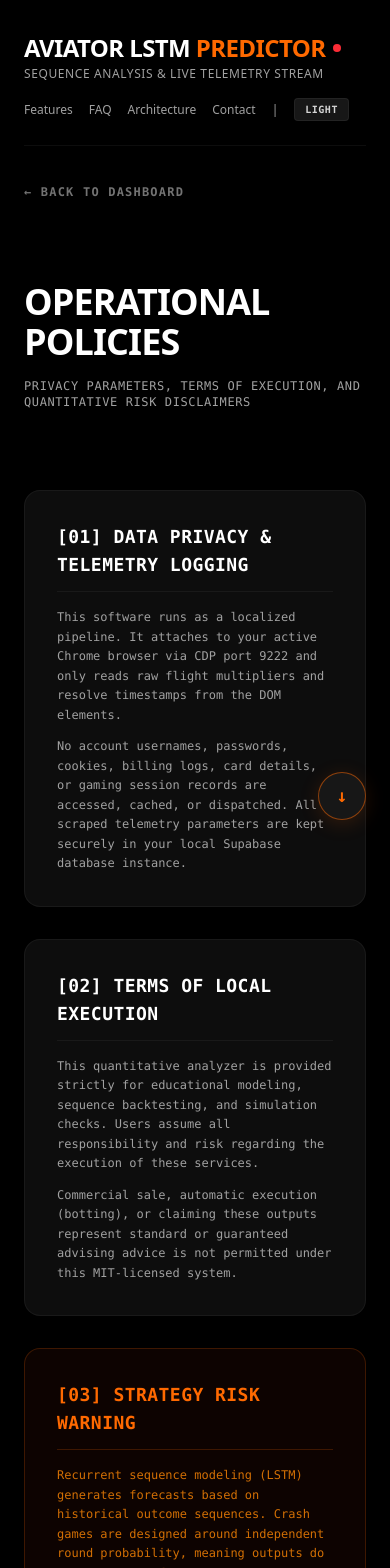
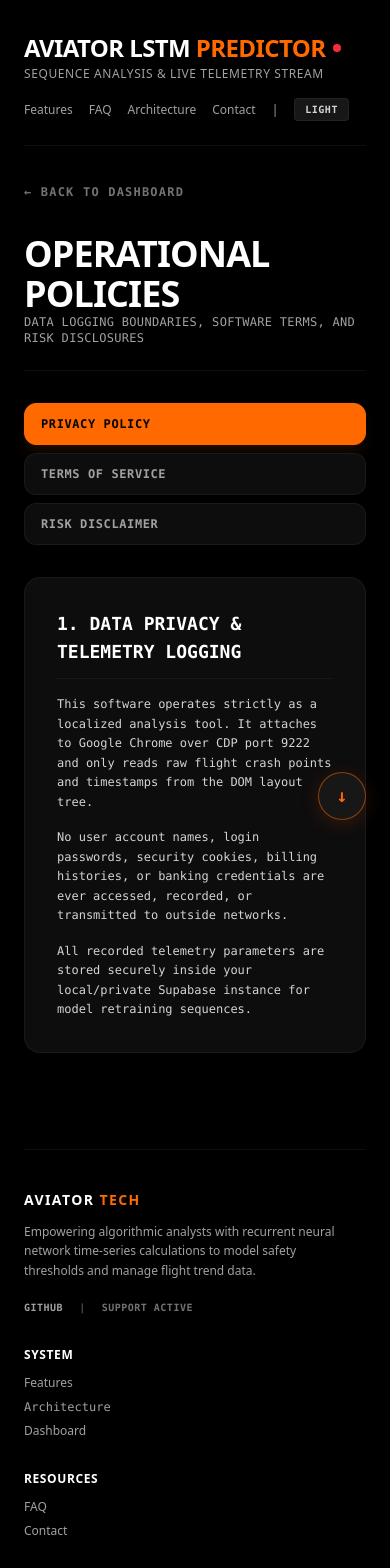
Before and after one commit to thulanesigasa/aviator, a Next.js app in the folder frontend/: page /policies in a window 390 px wide. Shown: the top 1568 px of the page. Built offline with nearby package versions, Linux system fonts and the light colour scheme; no server answers.

Commit message:
feat: implement side-navigation policy manager hub and exhaustive button overrides for light-theme mode

```diff
--- a/frontend/src/app/globals.css
+++ b/frontend/src/app/globals.css
@@ -18,7 +18,7 @@
 .light-theme {
   --background: #ffffff;
   --foreground: #000000;
-  --card: #f7f7f7;
+  --card: #f9f9f9;
   --card-border: rgba(0, 0, 0, 0.08);
 }
 
@@ -53,6 +53,65 @@
 }
 .light-theme .text-orange-500 {
   color: #ff6600 !important;
+}
+
+/* Dynamic button and select overrides in Light Mode */
+.light-theme button,
+.light-theme select,
+.light-theme table,
+.light-theme th,
+.light-theme td,
+.light-theme input {
+  transition: background-color 0.3s ease, border-color 0.3s ease, color 0.3s ease;
+}
+
+.light-theme button.bg-neutral-900,
+.light-theme .bg-neutral-900 {
+  background-color: #ededed !important;
+  border-color: rgba(0, 0, 0, 0.1) !important;
+  color: #000000 !important;
+}
+
+.light-theme button.bg-neutral-900:hover {
+  background-color: #e2e2e2 !important;
+  color: #ff6600 !important;
+}
+
+.light-theme button.fixed {
+  background-color: #ffffff !important;
+  border-color: rgba(0, 0, 0, 0.15) !important;
+  color: #ff6600 !important;
+}
+
+.light-theme button.fixed:hover {
+  background-color: #ff6600 !important;
+  color: #ffffff !important;
+}
+
+.light-theme select {
+  background-color: #ffffff !important;
+  border-color: rgba(0, 0, 0, 0.15) !important;
+  color: #000000 !important;
+}
+
+.light-theme tr.border-b {
+  border-color: rgba(0, 0, 0, 0.05) !important;
+}
+
+.light-theme tr:hover {
+  background-color: rgba(0, 0, 0, 0.01) !important;
+}
+
+.light-theme th {
+  color: #737373 !important;
+}
+
+.light-theme .glass-panel,
+.light-theme .bg-\[\#0d0d0d\],
+.light-theme .bg-\[\#050505\] {
+  background-color: #f9f9f9 !important;
+  border-color: rgba(0, 0, 0, 0.06) !important;
+  color: #000000 !important;
 }
 
 @theme {
--- a/frontend/src/app/policies/page.tsx
+++ b/frontend/src/app/policies/page.tsx
@@ -1,11 +1,55 @@
-import React from "react";
+"use client";
+
+import React, { useState } from "react";
 import Link from "next/link";
 
+const policies = [
+  {
+    id: "privacy",
+    name: "Privacy Policy",
+    title: "1. Data Privacy & Telemetry Logging",
+    content: (
+      <div className="flex flex-col gap-4">
+        <p>This software operates strictly as a localized analysis tool. It attaches to Google Chrome over CDP port 9222 and only reads raw flight crash points and timestamps from the DOM layout tree.</p>
+        <p>No user account names, login passwords, security cookies, billing histories, or banking credentials are ever accessed, recorded, or transmitted to outside networks.</p>
+        <p>All recorded telemetry parameters are stored securely inside your local/private Supabase instance for model retraining sequences.</p>
+      </div>
+    )
+  },
+  {
+    id: "terms",
+    name: "Terms of Service",
+    title: "2. Terms of Local Execution",
+    content: (
+      <div className="flex flex-col gap-4">
+        <p>This quantitative sequence analyzer is designed for personal research, backtesting simulation checkups, and educational time-series exercises.</p>
+        <p>Commercial packaging, high-frequency bot integrations, or utilizing these projections as standard or guaranteed financial advisory advice is strictly prohibited.</p>
+        <p>You assume all technical and operational risks associated with deploying and running these scripts locally.</p>
+      </div>
+    )
+  },
+  {
+    id: "disclaimer",
+    name: "Risk Disclaimer",
+    title: "3. Strategy Risk Warning",
+    content: (
+      <div className="flex flex-col gap-4 text-orange-500">
+        <p className="font-bold">Important warning regarding sequence variance:</p>
+        <p>Recurrent Neural Network modeling (LSTM) maps and forecasts trends based on historical sequences. Because crash multiplier outcomes are generated independently, neural metrics do not guarantee safety or future positive performance.</p>
+        <p>Streak clusters, sudden down-trends, and immediate 1.00x crashes are common. Run simulation parameters with caution.</p>
+      </div>
+    )
+  }
+];
+
 export default function PoliciesPage() {
+  const [activePolicy, setActivePolicy] = useState("privacy");
+  const current = policies.find(p => p.id === activePolicy) || policies[0];
+
   return (
     <div className="flex flex-col gap-8 animate-in fade-in duration-200">
 
-      {/* Back to Dashboard Link */}
+      {/* Back Link */}
       <div className="pt-2">
         <Link href="/" className="text-xs font-black uppercase text-neutral-500 hover:text-white transition-colors tracking-widest font-mono">
           &larr; Back to Dashboard
@@ -13,52 +57,47 @@ export default function PoliciesPage() {
       </div>
 
       {/* Hero Header */}
-      <section className="relative py-12 flex flex-col items-start gap-4">
-        <h1 className="text-4xl md:text-6xl font-black tracking-tight text-white uppercase">
-          Operational Policies
-        </h1>
-        <p className="text-xs text-neutral-404 font-mono uppercase tracking-wider text-neutral-400">
-          Privacy parameters, terms of execution, and quantitative risk disclaimers
-        </p>
+      <section className="relative border-b border-white/5 pb-6">
+        <h1 className="text-4xl md:text-5xl font-black tracking-tight text-white uppercase">Operational Policies</h1>
+        <p className="text-xs text-neutral-404 font-mono uppercase tracking-wide text-neutral-400">Data logging boundaries, software terms, and risk disclosures</p>
       </section>
 
-      {/* Policies Content */}
-      <section className="flex flex-col gap-8 font-mono text-xs">
+      {/* Sidebar Layout */}
+      <div className="flex flex-col md:flex-row gap-8">
 
-        {/* Privacy */}
-        <div className="bg-[#0d0d0d] p-8 rounded-2xl border border-white/5 flex flex-col gap-3">
-          <h3 className="text-lg font-bold text-white uppercase tracking-wide border-b border-white/5 pb-3">[01] Data Privacy & Telemetry Logging</h3>
-          <p className="text-xs text-neutral-400 leading-relaxed mt-1">
-            This software runs as a localized pipeline. It attaches to your active Chrome browser via CDP port 9222 and only reads raw flight multipliers and resolve timestamps from the DOM elements.
-          </p>
-          <p className="text-xs text-neutral-400 leading-relaxed">
-            No account usernames, passwords, cookies, billing logs, card details, or gaming session records are accessed, cached, or dispatched. All scraped telemetry parameters are kept securely in your local Supabase database instance.
-          </p>
-        </div>
+        {/* Left Navigation */}
+        <aside className="md:w-64 flex-shrink-0">
+          <nav className="flex flex-col gap-2">
+            {policies.map((p) => {
+              const isActive = activePolicy === p.id;
+              return (
+                <button
+                  key={p.id}
+                  onClick={() => setActivePolicy(p.id)}
+                  className={`text-left px-4 py-3 text-xs font-bold font-mono uppercase tracking-wider rounded-xl border transition-all cursor-pointer ${
+                    isActive
+                      ? "bg-orange-500 text-black border-orange-500 shadow-lg shadow-orange-500/10"
+                      : "bg-[#0d0d0d] text-neutral-400 border-white/5 hover:text-white hover:border-white/10"
+                  }`}
+                >
+                  {p.name}
+                </button>
+              );
+            })}
+          </nav>
+        </aside>
 
-        {/* Terms */}
-        <div className="bg-[#0d0d0d] p-8 rounded-2xl border border-white/5 flex flex-col gap-3">
-          <h3 className="text-lg font-bold text-white uppercase tracking-wide border-b border-white/5 pb-3">[02] Terms of Local Execution</h3>
-          <p className="text-xs text-neutral-400 leading-relaxed mt-1">
-            This quantitative analyzer is provided strictly for educational modeling, sequence backtesting, and simulation checks. Users assume all responsibility and risk regarding the execution of these services.
-          </p>
-          <p className="text-xs text-neutral-400 leading-relaxed">
-            Commercial sale, automatic execution (botting), or claiming these outputs represent standard or guaranteed advising advice is not permitted under this MIT-licensed system.
-          </p>
-        </div>
+        {/* Right Content Area */}
+        <main className="flex-1 bg-[#0d0d0d] rounded-2xl border border-white/5 p-8 font-mono text-xs leading-relaxed flex flex-col gap-4">
+          <h3 className="text-lg font-bold text-white uppercase border-b border-white/5 pb-3">
+            {current.title}
+          </h3>
+          <div className="text-neutral-300 flex flex-col gap-4">
+            {current.content}
+          </div>
+        </main>
 
-        {/* Disclaimers */}
-        <div className="bg-orange-950/20 p-8 rounded-2xl border border-orange-500/20 flex flex-col gap-3">
-          <h3 className="text-lg font-bold text-orange-500 uppercase tracking-wide border-b border-orange-500/20 pb-3">[03] Strategy Risk Warning</h3>
-          <p className="text-xs text-orange-400/80 leading-relaxed mt-1">
-            Recurrent sequence modeling (LSTM) generates forecasts based on historical outcome sequences. Crash games are designed around independent round probability, meaning outputs do not guarantee future success.
-          </p>
-          <p className="text-xs text-orange-400/80 leading-relaxed">
-            Clustered cold streaks, high variance, and instant 1.00x crashes occur. Users must exercise extreme caution when testing simulation parameters.
-          </p>
-        </div>
-
-      </section>
+      </div>
 
     </div>
   );
```
